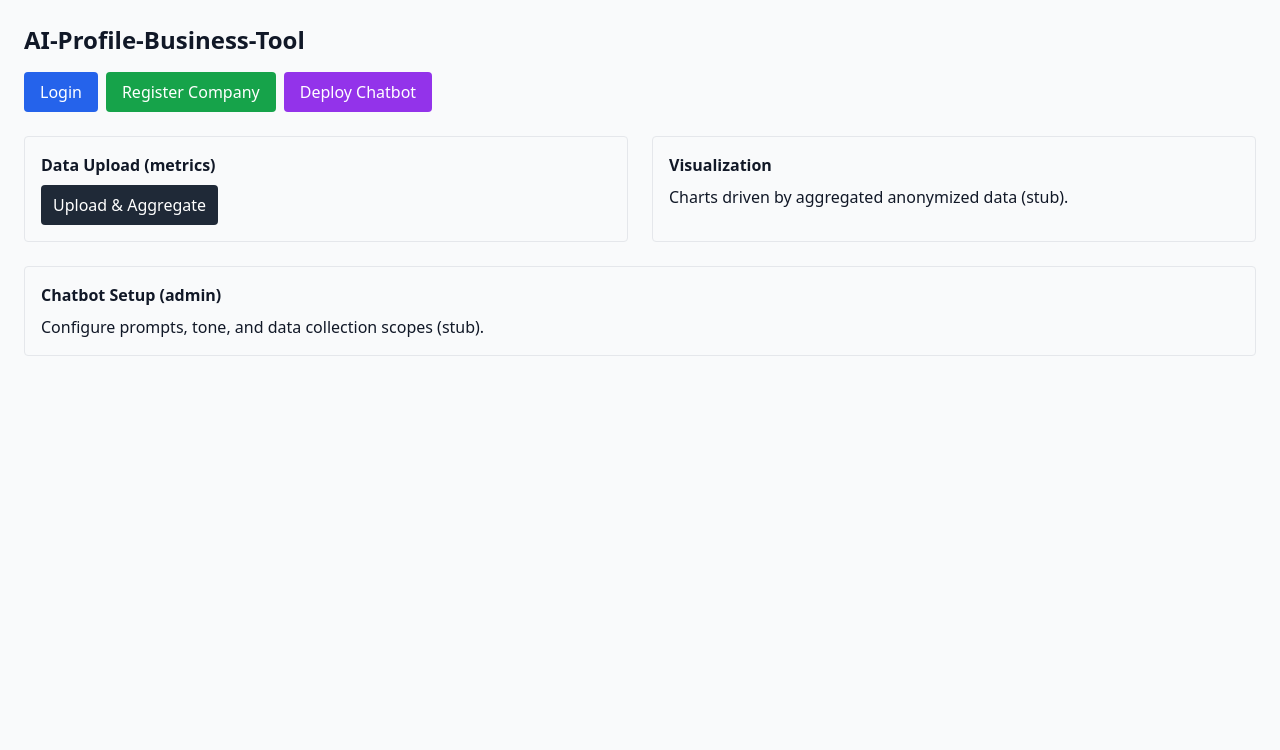
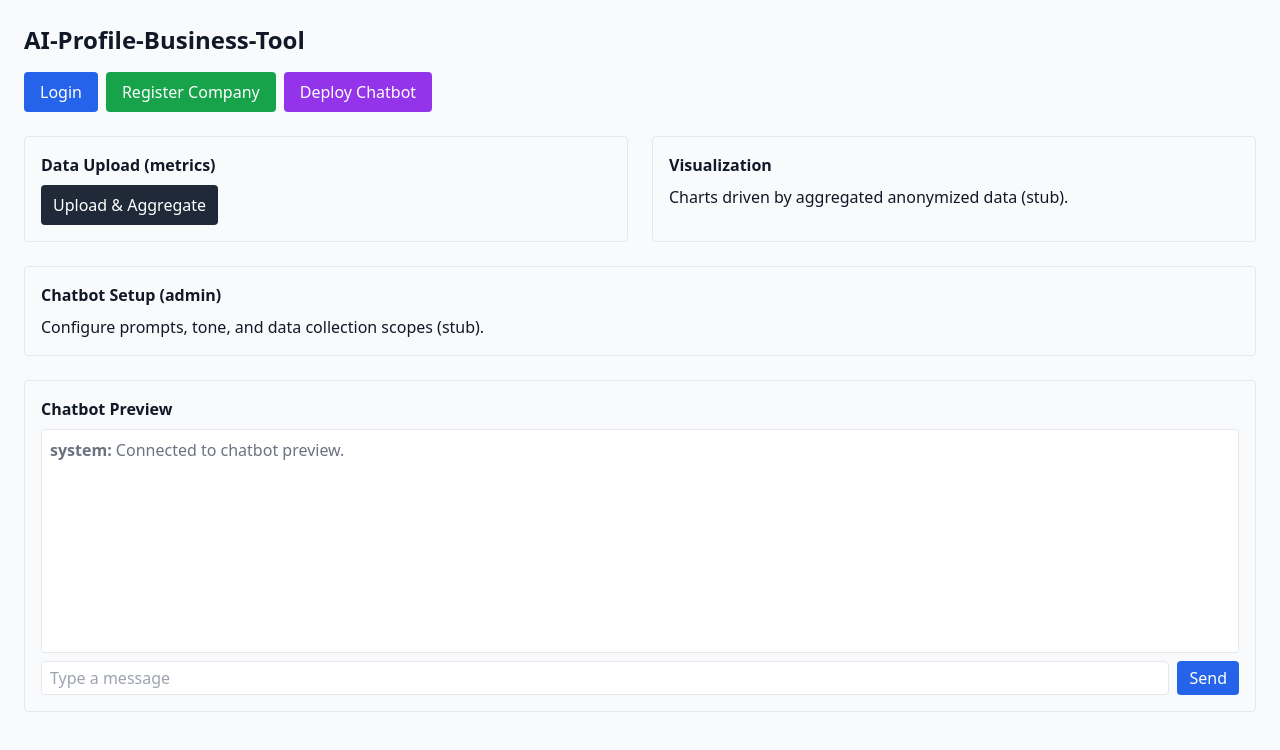
Before and after one commit to joshnel2/MoraleAI, a React (Vite) app in the folder web-app/frontend/: page / in a window 1280 px wide. Shown: the top 750 px of the page. Built offline with nearby package versions, Linux system fonts and the light colour scheme; no server answers.

Commit message:
feat(web-app): add admin ChatPreview using socket.io-client

```diff
--- a/web-app/frontend/package.json
+++ b/web-app/frontend/package.json
@@ -12,7 +12,8 @@
 		"axios": "^1.7.2",
 		"chart.js": "^4.4.3",
 		"react": "^18.3.1",
-		"react-dom": "^18.3.1"
+		"react-dom": "^18.3.1",
+		"socket.io-client": "^4.7.5"
 	},
 	"devDependencies": {
 		"@types/react": "^18.3.3",
--- a/web-app/frontend/src/App.tsx
+++ b/web-app/frontend/src/App.tsx
@@ -1,6 +1,7 @@
 import React, { useMemo, useState } from 'react';
 import axios from 'axios';
 import { Chart, BarController, BarElement, CategoryScale, LinearScale, Tooltip, Legend } from 'chart.js';
+import ChatPreview from './components/ChatPreview';
 Chart.register(BarController, BarElement, CategoryScale, LinearScale, Tooltip, Legend);
 
 const API_BASE = import.meta.env.VITE_API_BASE || 'http://localhost:4000';
@@ -59,6 +60,11 @@ export default function App() {
 				<h2 className="font-semibold mb-2">Chatbot Setup (admin)</h2>
 				<p>Configure prompts, tone, and data collection scopes (stub).</p>
 			</section>
+
+			<section className="mt-6 border rounded p-4">
+				<h2 className="font-semibold mb-2">Chatbot Preview</h2>
+				<ChatPreview />
+			</section>
 		</div>
 	);
 }
--- /dev/null
+++ b/web-app/frontend/src/components/ChatPreview.tsx
@@ -0,0 +1,55 @@
+import React, { useEffect, useMemo, useRef, useState } from 'react';
+import { io, Socket } from 'socket.io-client';
+
+const API_BASE = (import.meta as any).env?.VITE_API_BASE || 'http://localhost:4000';
+
+interface ChatMessage {
+	who: 'you' | 'assistant' | 'system';
+	text: string;
+}
+
+export default function ChatPreview() {
+	const [messages, setMessages] = useState<ChatMessage[]>([{ who: 'system', text: 'Connected to chatbot preview.' }]);
+	const [input, setInput] = useState('');
+	const socketRef = useRef<Socket | null>(null);
+
+	const socket = useMemo(() => io(API_BASE, { autoConnect: false }), []);
+
+	useEffect(() => {
+		socketRef.current = socket;
+		socket.connect();
+		socket.on('connect', () => setMessages((m) => [...m, { who: 'system', text: 'Socket connected.' }]));
+		socket.on('disconnect', () => setMessages((m) => [...m, { who: 'system', text: 'Socket disconnected.' }]));
+		socket.on('chat:reply', (payload: { message: string }) => {
+			setMessages((m) => [...m, { who: 'assistant', text: payload?.message ?? '' }]);
+		});
+		return () => {
+			socket.removeAllListeners();
+			socket.disconnect();
+		};
+	}, [socket]);
+
+	function send() {
+		const text = input.trim();
+		if (!text) return;
+		setMessages((m) => [...m, { who: 'you', text }]);
+		socketRef.current?.emit('chat:message', { message: text });
+		setInput('');
+	}
+
+	return (
+		<div>
+			<div className="border h-56 overflow-auto p-2 rounded bg-white">
+				{messages.map((m, i) => (
+					<p key={i} className={m.who === 'you' ? 'text-blue-700' : m.who === 'assistant' ? 'text-green-700' : 'text-gray-500'}>
+						<strong>{m.who}:</strong> {m.text}
+					</p>
+				))}
+			</div>
+			<div className="mt-2 flex gap-2">
+				<input className="flex-1 border rounded px-2 py-1" value={input} onChange={(e) => setInput(e.target.value)} placeholder="Type a message" />
+				<button className="px-3 py-1 bg-blue-600 text-white rounded" onClick={send}>Send</button>
+			</div>
+		</div>
+	);
+}
```
